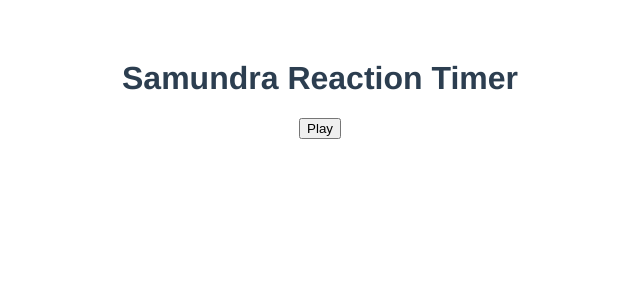
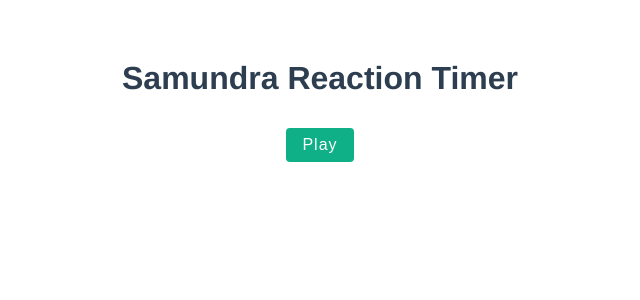
Before and after one commit to dhakalsamundra/VueJS, a Vue app: page / in a window 1280 px wide. Shown: the top 300 px of the page, without its empty margins (320-960 px from the left). Built offline with nearby package versions, Linux system fonts and the light colour scheme.

Commit message:
add component in the app

```diff
--- a/src/App.vue
+++ b/src/App.vue
@@ -1,24 +1,34 @@
 <template>
   <h1>Samundra Reaction Timer</h1>
   <button @click="start" :disabled="isPlaying">Play</button>
-  <Block_item v-if="isPlaying" :delay="delay"/>
+  <Block_item v-if="isPlaying" :delay="delay" @end="endGame"/>
+  <Results_item v-if="showResult" :score="score"/>
 </template>
 
 <script>
 import Block_item from "./components/Block_item.vue"
+import Results_item from "./components/Results_item.vue"
 export default {
   name: 'App',
-  components: {Block_item},
+  components: {Block_item, Results_item},
   data(){
     return {
       isPlaying: false,
-      delay:null
+      delay:null,
+      score: null,
+      showResult: false
     }
   },
   methods: {
     start(){
       this.delay=2000 + Math.random()*5000
       this.isPlaying=true
+      this.showResult = false
+    },
+    endGame(value) {
+      this.score = value
+      this.isPlaying = false
+      this.showResult = true
     }
   }
 }
@@ -33,4 +43,19 @@ export default {
   color: #2c3e50;
   margin-top: 60px;
 }
+button{
+  background: #0faf87;
+  color: white;
+  border: none;
+  padding: 8px 16px;
+  border-radius: 4px;
+  font-size: 16px;
+  letter-spacing: 1px;
+  cursor: pointer;
+  margin: 10px;
+}
+button[disabled]{
+  opacity: 0.2;
+  cursor: not-allowed;
+}
 </style>
```
